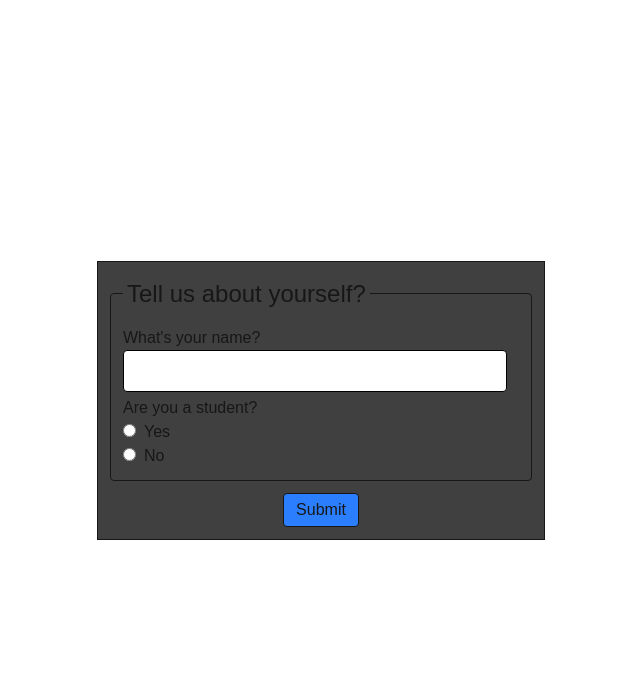
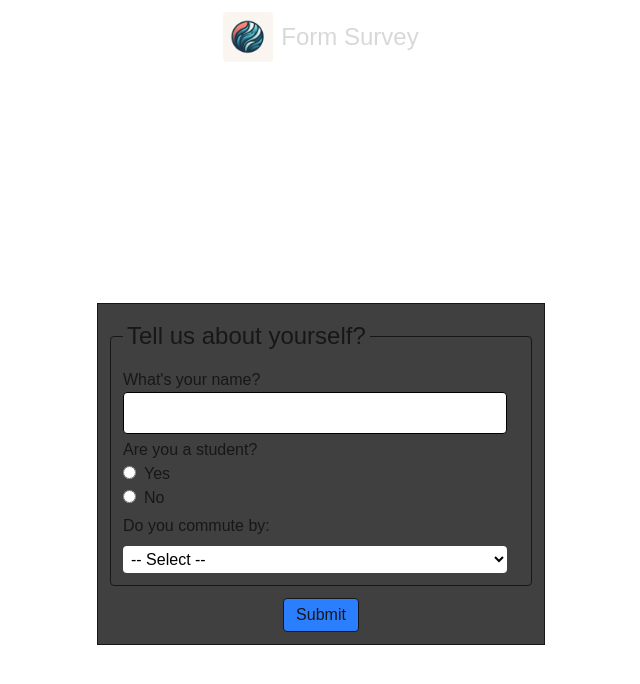
Before and after one commit to FredH2O/basic-ts-form, a Next.js app: page / in a window 1280 px wide. Shown: the top 684 px of the page, without its empty margins (319-959 px from the left). Built offline with nearby package versions, Linux system fonts and the light colour scheme.

Commit message:
Typescript learning 2

```diff
--- a/app/page.tsx
+++ b/app/page.tsx
@@ -1,8 +1,13 @@
 import Form from "../components/Form";
+import Header from "../components/Header";
 
 export default function Home() {
   return (
     <div>
+      <Header
+        img={{ src: "/images/form-logo.png", alt: "Form Logo" }}
+        title="Form Survey"
+      />
       <main>
         <Form />
       </main>
--- a/components/Form.tsx
+++ b/components/Form.tsx
@@ -5,10 +5,14 @@ const Form = () => {
   const [submitQuestion, setSubmitQuestion] = useState<{
     name: string;
     student: boolean | undefined;
+    transportation: string;
   }>({
     name: "",
     student: undefined,
+    transportation: "",
   });
+
+  const [otherAnswer, setOtherAnswer] = useState<boolean>(false);
 
   const handleChange = (
     e: React.ChangeEvent<
@@ -17,15 +21,45 @@ const Form = () => {
   ) => {
     const { name, value } = e.target;
 
-    setSubmitQuestion((prev) => ({
-      ...prev,
-      [name]: name === "student" ? value === "true" : value,
-    }));
+    if (name === "transportation") {
+      if (value === "Other") {
+        setOtherAnswer(true);
+        setSubmitQuestion((prev) => ({ ...prev, transportation: "" }));
+
+        return;
+      } else {
+        setOtherAnswer(false);
+      }
+    }
+
+    setSubmitQuestion((prev) => {
+      if (name === "student") {
+        return { ...prev, [name]: value === "true" };
+      }
+
+      return { ...prev, [name]: value };
+    });
+  };
+
+  const handleSubmit = (e: React.FormEvent) => {
+    e.preventDefault();
+    console.log("Form Submitted");
+
+    setSubmitQuestion({
+      name: "",
+      student: undefined,
+      transportation: "",
+    });
+
+    setOtherAnswer(false);
   };
 
   return (
     <div className="flex justify-center items-center h-screen">
-      <form className="container border p-3 bg-neutral-700 m-auto max-w-md flex flex-col justify-center items-center">
+      <form
+        onSubmit={handleSubmit}
+        className="container border p-3 bg-neutral-700 m-auto max-w-md flex flex-col justify-center items-center"
+      >
         <fieldset className="border w-full p-3 rounded">
           <legend className="p-1 text-2xl">Tell us about yourself?</legend>
 
@@ -55,6 +89,7 @@ const Form = () => {
                     className="mr-2"
                     name="student"
                     id="student"
+                    checked={submitQuestion.student === true}
                   />
                   Yes
                 </label>
@@ -63,13 +98,43 @@ const Form = () => {
                   <input
                     value="false"
                     type="radio"
+                    onChange={handleChange}
                     className="mr-2"
                     name="student"
                     id="student"
+                    checked={submitQuestion.student === false}
                   />
                   No
                 </label>
               </div>
+            </div>
+
+            {/* transportation */}
+            <div className="flex flex-col gap-2">
+              <label htmlFor="commute">Do you commute by:</label>
+              <select
+                name="transportation"
+                id="commute"
+                className="rounded text-black bg-white p-1"
+                onChange={handleChange}
+              >
+                <option value=""> -- Select -- </option>
+                <option value="Bus">Bus 🚌</option>
+                <option value="Taxi">Taxi 🚕</option>
+                <option value="Luás">Luás 🚃</option>
+                <option value="Car">Car 🚗</option>
+                <option value="Other">Other</option>
+              </select>
+              {otherAnswer && (
+                <input
+                  name="transportation"
+                  className="bg-white text-black p-2 rounded"
+                  type="text"
+                  placeholder="Other"
+                  onChange={handleChange}
+                  value={submitQuestion.transportation}
+                />
+              )}
             </div>
           </div>
         </fieldset>
--- /dev/null
+++ b/components/Header.tsx
@@ -0,0 +1,26 @@
+import Image from "next/image";
+import { ReactNode } from "react";
+
+type HeaderProps = {
+  img: { src: string; alt: string };
+  title: string;
+  children?: ReactNode;
+};
+
+const Header = ({ img, title, children }: HeaderProps) => {
+  return (
+    <header className="flex justify-center items-center gap-2 p-3 opacity-90 text-neutral-300">
+      <Image
+        src={img.src}
+        alt={img.alt}
+        width={50}
+        height={50}
+        className="rounded"
+      />
+      <h1 className="text-2xl">{title}</h1>
+      {children}
+    </header>
+  );
+};
+
+export default Header;
```
Also changed, not shown: public/images/form-logo.png (added).
